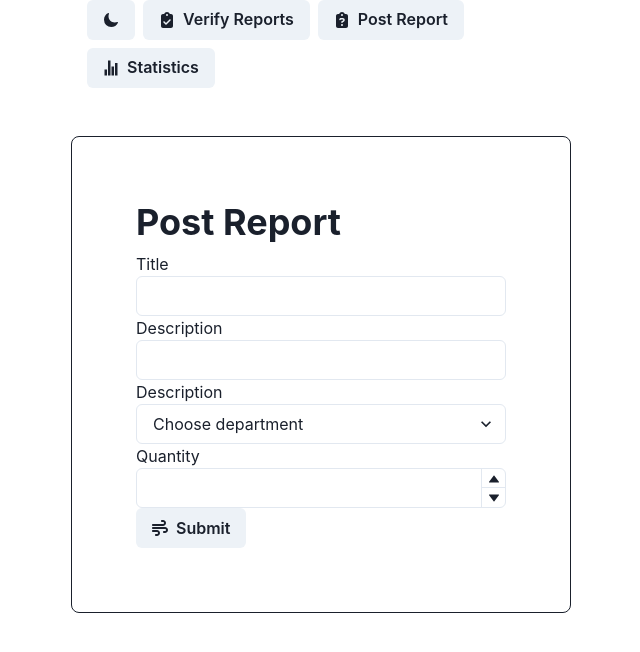
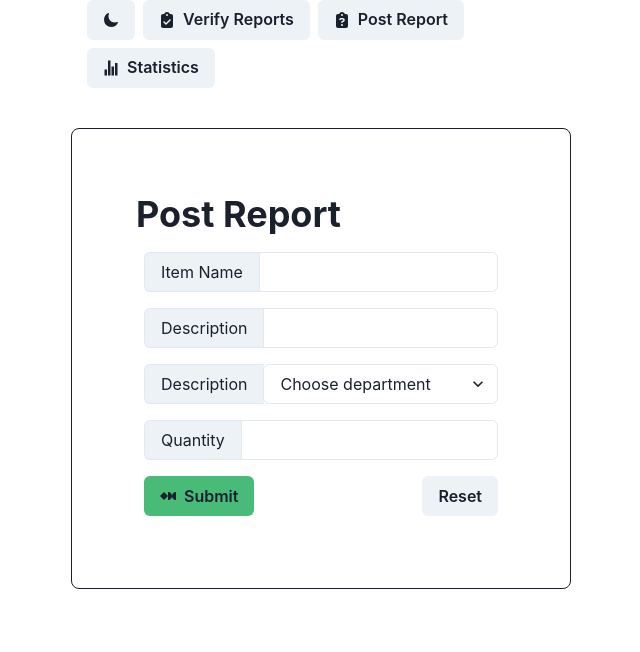
Before and after one commit to knutekje/ripstaintsx, a React (Vite) app: page /ReportPage in a window 1280 px wide. Shown: the top 652 px of the page, without its empty margins (319-959 px from the left). Built offline with nearby package versions, Linux system fonts and the light colour scheme.

Commit message:
working components

```diff
--- a/package.json
+++ b/package.json
@@ -28,6 +28,7 @@
     "jsuites": "^5.6.5",
     "react": "^18.3.1",
     "react-chartjs-2": "^5.2.0",
+    "react-datepicker": "^7.5.0",
     "react-dom": "^18.3.1",
     "react-icons": "^5.3.0",
     "react-lite-month-picker": "^1.2.19",
--- a/src/Components/NavBar.tsx
+++ b/src/Components/NavBar.tsx
@@ -15,7 +15,7 @@ export default function Navbar() {
 			<Box   borderRadius={"5"} >
 
 
-				<Flex alignItems={"flex-start"} justifyContent={"space-between"} flexDirection={"column"}  >
+				<Flex alignItems={"flex-start"} justifyContent={"space-between"} flexDirection={"row"}  >
 
 					<Flex
 						justifyContent={"left"}
--- a/src/Pages/MainPage.tsx
+++ b/src/Pages/MainPage.tsx
@@ -10,7 +10,7 @@ function MainPage() {
     return (
 
             <Container /* w={[300, 400, 500] }  */>
-             <Flex as="header"   w="100%">
+             <Flex as="header" w="100%" h="10vh">
                 <NavBar />
             </Flex>
             <Flex   alignItems="center" flexDirection={"column"} position={"inherit" } marginTop="2">
--- a/src/Report/ReportForm.tsx
+++ b/src/Report/ReportForm.tsx
@@ -3,18 +3,20 @@ import {
   Flex,
   Heading,
   Input,
+  InputGroup,
+  InputLeftAddon,
   NumberDecrementStepper,
   NumberIncrementStepper,
   NumberInput,
   NumberInputField,
   NumberInputStepper,
   Select,
+  Spacer,
 } from "@chakra-ui/react";
 import { useForm } from "@tanstack/react-form";
-import { FaWind } from "react-icons/fa6";
+import { Fa42Group } from "react-icons/fa6";
 import { url } from "../App";
-//import { QueryClient, useQuery, useQueryClient } from "@tanstack/react-query"
-//import { useState } from "react"
+
 export const ReportForm = () => {
 
   const form = useForm({
@@ -54,8 +56,9 @@ export const ReportForm = () => {
         borderRadius="lg"
         m={{ base: 5, md: 16, lg: 10 }}
         p={{ base: 5, lg: 16 }}
+        alignContent={"space-around"}
       >
-        <Heading>Post Report</Heading>
+        <Heading textAlign={"right"}>Post Report</Heading>
         <form
           onSubmit={(e) => {
             e.preventDefault();
@@ -63,44 +66,51 @@ export const ReportForm = () => {
             form.handleSubmit();
           }}
         >
+          <Flex p="2">
           <form.Field
             name="itemName"
             children={(field) => (
               <>
-                <label htmlFor="title">Title</label>
+                <InputGroup>
+                  <InputLeftAddon>Item Name</InputLeftAddon>
                   <Input
                   value={field.state.value}
                   onBlur={field.handleBlur}
                   onChange={(e) => field.handleChange(e.target.value)}
                 />
+                </InputGroup>
+
               </>
             )}
             />
+            </Flex>
+          <Flex p={2}>
           <form.Field
             name="description"
             children={(field) => (
               <>
-                <label htmlFor="description">Description</label>
+
+                <InputGroup>
+                  <InputLeftAddon>Description</InputLeftAddon>
                   <Input
                   value={field.state.value}
                   onBlur={field.handleBlur}
                   onChange={(e) => field.handleChange(e.target.value)}
                 />
+                </InputGroup>
+
+
               </>
             )}
             />
+          </Flex>
+          <Flex p="2">
           <form.Field
             name="department"
             children={(field) => (
-              <>{/*   <option
-                onClick={() => handleNameSubmit(fooditem)}
-                id={fooditem._id}
-                value={fooditem._id}
-              >
-
-                {fooditem.itemnr}:{fooditem.itemName}:{fooditem.itemPrice}
-              </option>*/}
-                <label htmlFor="department">Description</label>
+              <>
+                <InputGroup>
+                <InputLeftAddon>Description</InputLeftAddon>
                 <Select
                   placeholder="Choose department"
                   value={field.state.value}
@@ -111,32 +121,46 @@ export const ReportForm = () => {
                   <option value="Breakfast">Breakfast</option>
 
                   </Select>
+                  </InputGroup>
               </>
             )}
             />
+          </Flex>
+          <Flex p="2">
           <form.Field
             name="quantity"
             children={(field) => (
               <>
-                <label htmlFor="quantity">Quantity</label>
-                <NumberInput>
-                  <NumberInputField
+
+                <InputGroup>
+                <InputLeftAddon>Quantity</InputLeftAddon>
+                  <Input
                     value={field.state.value}
                     onBlur={field.handleBlur}
+                    type="number"
                     onChange={(e) => field.handleChange(e.target.value)}
                   />
-                  <NumberInputStepper>
-                    <NumberIncrementStepper />
-                    <NumberDecrementStepper />
-                  </NumberInputStepper>
-                </NumberInput>
+
+                  </InputGroup>
               </>
             )}
           />
-
-          <Button leftIcon={<FaWind />} type="submit">
+          </Flex>
+          <Flex p="2" flex={2}>
+            <Flex
+              justifyContent={"left"}
+              alignItems={"center"}
+              gap={2}>
+              <Button backgroundColor="green.400" leftIcon={<Fa42Group />} type="submit">
                 Submit
               </Button>
+            </Flex>
+            <Spacer/>
+            <Flex justifyContent={"right"}>
+              <Button onClick={() => form.reset()}>Reset</Button>
+            </Flex>
+
+          </Flex>
         </form>
       </Flex>
     </>
--- a/src/Statistics/Components/ByDepartment/ByDepartment.tsx
+++ b/src/Statistics/Components/ByDepartment/ByDepartment.tsx
@@ -1,12 +1,13 @@
 import { url } from '../../../App';
 import { useQuery } from '@tanstack/react-query';
-import { ReportDTO } from '../../../Types/Types';
+import { ReportDTO, YearMonthProp } from '../../../Types/Types';
 import { Pie } from 'react-chartjs-2'
 import { Chart as ChartJS, ArcElement, Tooltip, Legend } from 'chart.js';
-import { Flex } from '@chakra-ui/react';
+import { Flex, Text } from '@chakra-ui/react';
+import { FC } from 'react';
 
 
-export const ByDepartment = () =>
+export const ByDepartment : FC<YearMonthProp> = (props): JSX.Element =>
 {
   const { data: departments, isLoading } = useQuery<ReportDTO[]>({
     queryKey: ["departments"],
@@ -34,9 +35,9 @@ export const ByDepartment = () =>
       label: 'My First Dataset',
       data: departments?.map(item => item.sumValue),
       backgroundColor: [
-        'rgb(255, 99, 132)',
-        'rgb(255, 0, 21)',
-        'rgb(255, 205, 86)'
+        "#00FFFF",
+        '#7FFF00',
+        '#FF00FF'
       ],
       hoverOffset: 4
     }]
--- a/src/Statistics/Components/TopTen/TopTenList.tsx
+++ b/src/Statistics/Components/TopTen/TopTenList.tsx
@@ -1,11 +1,12 @@
 import { Flex,  Stack, Text } from "@chakra-ui/react";
 import { useQuery } from "@tanstack/react-query";
 import { url } from "../../../App";
-import { ReportDTO } from "../../../Types/Types";
+import { ReportDTO, YearMonthProp } from "../../../Types/Types";
 import { TopTenItem } from "./TopTenItem";
+import { FC } from "react";
 
 
-const TopTenList = () =>{
+const TopTenList : FC<YearMonthProp> = (props): JSX.Element =>{
 const { data: toptens, isLoading } = useQuery<[ReportDTO]>({
     queryKey: ["TopTens"],
     queryFn: async () => {
@@ -34,7 +35,6 @@ const { data: toptens, isLoading } = useQuery<[ReportDTO]>({
           p={2}
           borderRadius={"lg"}
           justifyContent={"space-between"} >
-
           {/*WEIRD Conditonal */}
 			{!isLoading && toptens?.length === 1 && (
 				<Stack alignItems={"center"} gap='3'>
--- a/src/Statistics/Components/YearMonth/ByYearOrMonth.tsx
+++ /dev/null
@@ -1,15 +0,0 @@
-import { Flex } from "@chakra-ui/react"
-
-export const ByYearOorMonth = () =>
-{
-    return (
-            <Flex   border={"1px"}
-            borderColor={"gray.600"}
-            p={2}
-            borderRadius={"lg"}
-            width={"100%"}>
-                <h1> By Year  or Month</h1>
-            </Flex>
-
-    )
-}
--- /dev/null
+++ b/src/Statistics/Components/YearMonth/TimeSpanChoose.tsx
@@ -0,0 +1,28 @@
+import { Input, InputGroup, InputLeftAddon } from "@chakra-ui/react"
+
+
+interface YearMonthChoose {
+
+    setYear: (year: number) => void;
+    setMonth: (month: number) => void;
+
+}
+export const TimeSpanChoose = ({ setYear, setMonth }: YearMonthChoose) => {
+
+
+
+    return (<>
+
+        <InputGroup>
+            <InputLeftAddon>Year</InputLeftAddon>
+            <Input onChange={(e: React.ChangeEvent<HTMLInputElement>) => setYear(Number(e.target.value))} id="year" type="number" name="year"  />
+        </InputGroup>
+        <InputGroup>
+            <InputLeftAddon>Month</InputLeftAddon>
+            <Input onChange={(e: React.ChangeEvent<HTMLInputElement>) => setMonth(Number(e.target.value))} id="month" type="number" name="month"  />
+        </InputGroup>
+
+
+    </>)
+
+}
--- a/src/Statistics/StatsPage.tsx
+++ b/src/Statistics/StatsPage.tsx
@@ -1,18 +1,24 @@
-import {   Flex } from "@chakra-ui/react";
+import {   Flex, Text } from "@chakra-ui/react";
 
 import { ByDepartment } from "./Components/ByDepartment/ByDepartment";
 import TopTenList from "./Components/TopTen/TopTenList";
-import { ByYearOorMonth } from "./Components/YearMonth/ByYearOrMonth";
+import { TimeSpanChoose } from "./Components/YearMonth/TimeSpanChoose";
+import { useState } from "react";
+import { YearMonthProp } from "../Types/Types";
 
 function StatsPage() {
+    const [year, setYear] = useState<number>(2024)
+    const [month, setMonth] = useState<number>(1)
+
+
     return (
         <Flex width="200%" gap={2} alignItems={"center"} flexDir={"row"} flexWrap={"wrap"}>
-                <ByYearOorMonth/>
-                <ByDepartment/>
-                <TopTenList />
+            <TimeSpanChoose setYear={setYear} setMonth={setMonth} />
+            <ByDepartment year={year} month={month} />
+            <TopTenList year={year} month={month}/>
 
         </Flex>
     )
 }
 
-export default StatsPage
+export default StatsPage;
--- a/src/Types/Types.ts
+++ b/src/Types/Types.ts
@@ -9,6 +9,11 @@ export type FoodItem = {
 export type ReportDTO = {
     sumValue: number,
     itemName: string
+}
+
+export type YearMonthProp = {
+    year: number,
+    month: number
 }
 
 export type Report = {
--- a/src/Verify/ItemDropDown.tsx
+++ b/src/Verify/ItemDropDown.tsx
@@ -3,6 +3,7 @@ import { Select, Spinner } from "@chakra-ui/react";
 import { url } from "../App";
 import { FoodItem } from "../Types/Types";
 import { memo } from "react";
+
 interface Props {
   handleNameSubmit: (foodItem: FoodItem) => void;
 }
```
Also changed, not shown: 1 other file (tests, documents, lock files or other folders). Lines whose indentation alone changed are shown as unchanged.
